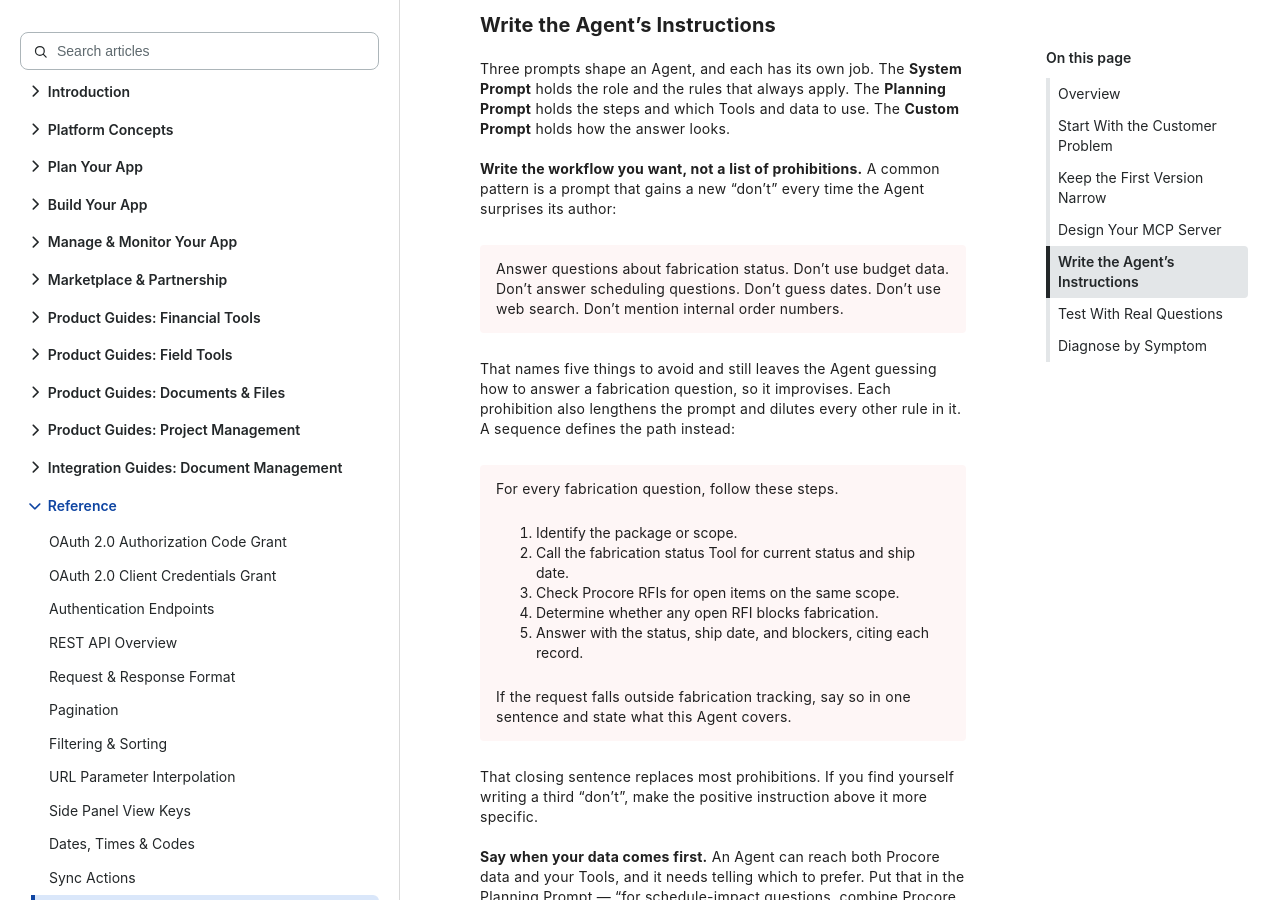
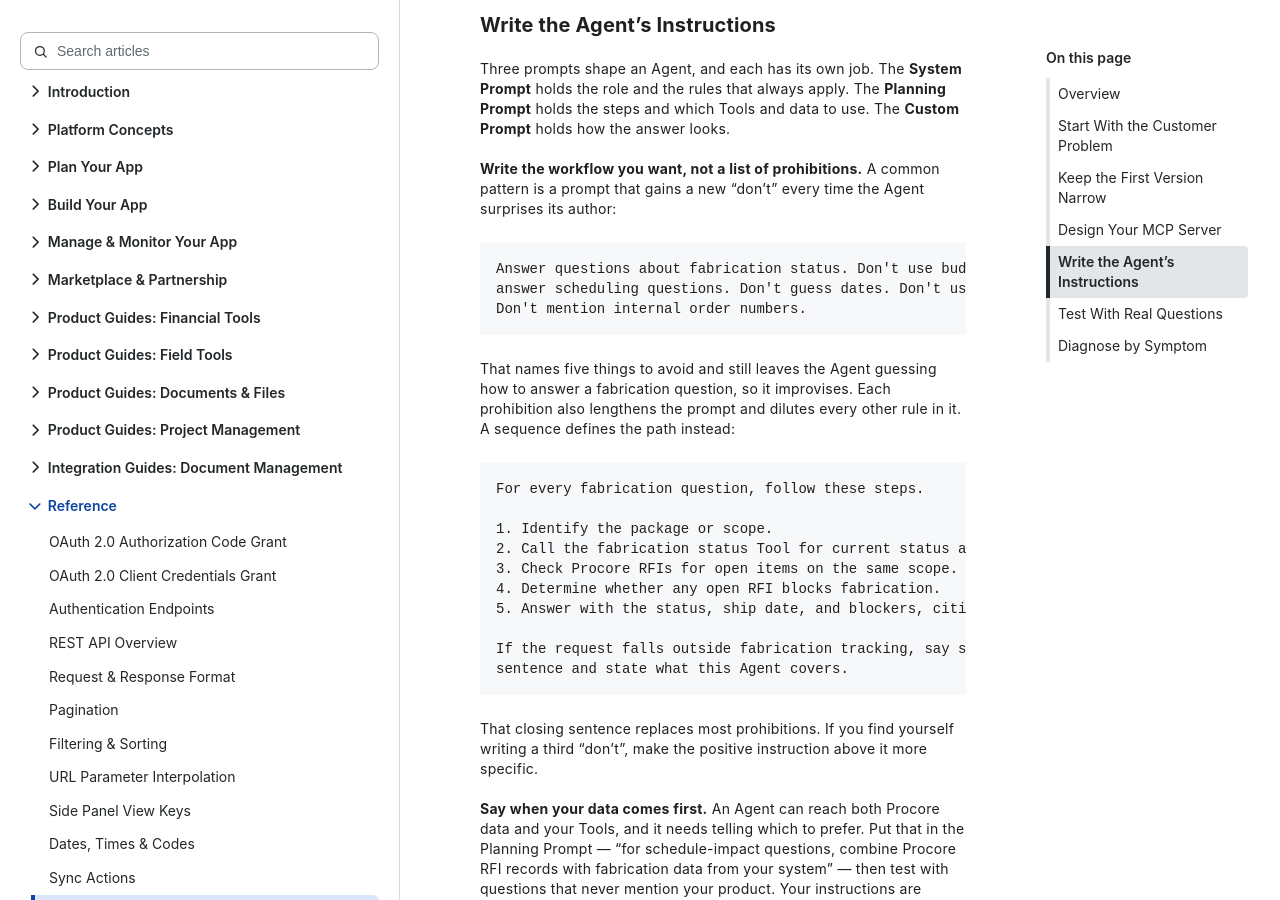
Before and after one commit to procore/documentation, a Jekyll site: the page built from building_applications/design_a_high_quality_agent.md, in a window 1280 px wide and 900 px high, scrolled down 2798 px. Built offline with Jekyll 4.4.1, drawn with Linux system fonts in a browser that asks for light colours; comment, search, counter and statistics services are not loaded.

Commit message:
docs: show the prompt examples as code, not blockquotes
The three prompt examples used plain > blockquotes, which inherit the
base rule in main.css: background-color #fef6f6. That is effectively
the warning pink, so two anti-pattern and worked examples rendered as
though they were hazards.

They are literal text a developer pastes into a field, so they are now
tagged code fences. That reads as verbatim content, is copyable, and
carries no severity. The System Prompt example was inline italic and is
now a fence too, so all three examples look alike.

The page's only blockquote left is the closed-beta callout, which is
correctly classed.

Co-Authored-By: Claude Opus 5 <noreply@anthropic.com>

````diff
--- a/building_applications/design_a_high_quality_agent.md
+++ b/building_applications/design_a_high_quality_agent.md
@@ -68,24 +68,39 @@ Three prompts shape an Agent, and each has its own job. The **System Prompt** ho
 
 **Write the workflow you want, not a list of prohibitions.** A common pattern is a prompt that gains a new "don't" every time the Agent surprises its author:
 
-> Answer questions about fabrication status. Don't use budget data. Don't answer scheduling questions. Don't guess dates. Don't use web search. Don't mention internal order numbers.
+```text
+Answer questions about fabrication status. Don't use budget data. Don't
+answer scheduling questions. Don't guess dates. Don't use web search.
+Don't mention internal order numbers.
+```
 
 That names five things to avoid and still leaves the Agent guessing how to answer a fabrication question, so it improvises. Each prohibition also lengthens the prompt and dilutes every other rule in it. A sequence defines the path instead:
 
-> For every fabrication question, follow these steps.
-> 1. Identify the package or scope.
-> 2. Call the fabrication status Tool for current status and ship date.
-> 3. Check Procore RFIs for open items on the same scope.
-> 4. Determine whether any open RFI blocks fabrication.
-> 5. Answer with the status, ship date, and blockers, citing each record.
->
-> If the request falls outside fabrication tracking, say so in one sentence and state what this Agent covers.
+```text
+For every fabrication question, follow these steps.
+
+1. Identify the package or scope.
+2. Call the fabrication status Tool for current status and ship date.
+3. Check Procore RFIs for open items on the same scope.
+4. Determine whether any open RFI blocks fabrication.
+5. Answer with the status, ship date, and blockers, citing each record.
+
+If the request falls outside fabrication tracking, say so in one
+sentence and state what this Agent covers.
+```
 
 That closing sentence replaces most prohibitions. If you find yourself writing a third "don't", make the positive instruction above it more specific.
 
 **Say when your data comes first.** An Agent can reach both Procore data and your Tools, and it needs telling which to prefer. Put that in the Planning Prompt — "for schedule-impact questions, combine Procore RFI records with fabrication data from your system" — then test with questions that never mention your product. Your instructions are working when the Agent reaches your data anyway.
 
-**Keep hard rules in the System Prompt.** A good one is short: *You are a fabrication tracking assistant for project engineers. Be precise and evidence-based. Never invent records, dates, or statuses. When a field is empty or a Tool returns nothing, say so and name what you could not reach.*
+**Keep hard rules in the System Prompt.** A good one is short:
+
+```text
+You are a fabrication tracking assistant for project engineers. Be
+precise and evidence-based. Never invent records, dates, or statuses.
+When a field is empty or a Tool returns nothing, say so and name what
+you could not reach.
+```
 
 Whatever you write, every Agent needs these four properties:
 
````
